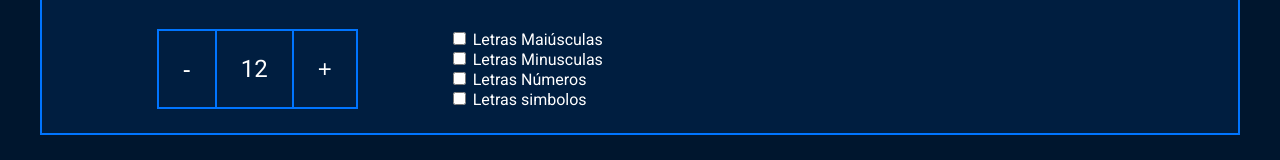
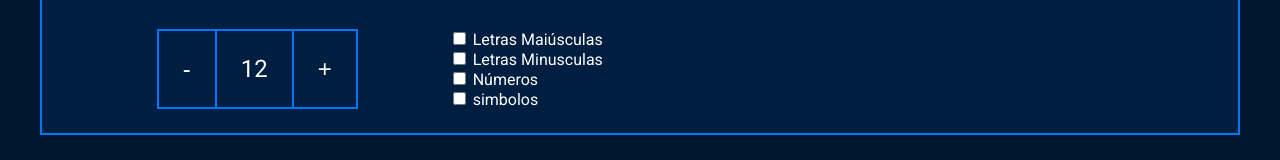
Before and after one commit to Raphinha019/Gerador-de-senha, a plain HTML site: page index.html in a window 1280 px wide. Shown: the part 626-786 px from the top of the page. Drawn offline with Linux system fonts and the light colour scheme.

Commit message:
add class

```diff
--- a/index.html
+++ b/index.html
@@ -45,12 +45,12 @@
 
                  <div class="checkbox">
                     <input type="checkbox" name="Números">
-                    <label for="Números">Letras Números</label>
+                    <label for="Números">Números</label>
                 </div>
 
                 <div class="checkbox">
                     <input type="checkbox" name="simbolos">
-                    <label for="simbolos">Letras simbolos</label>
+                    <label for="simbolos">simbolos</label>
                 </div>
 
 
```
